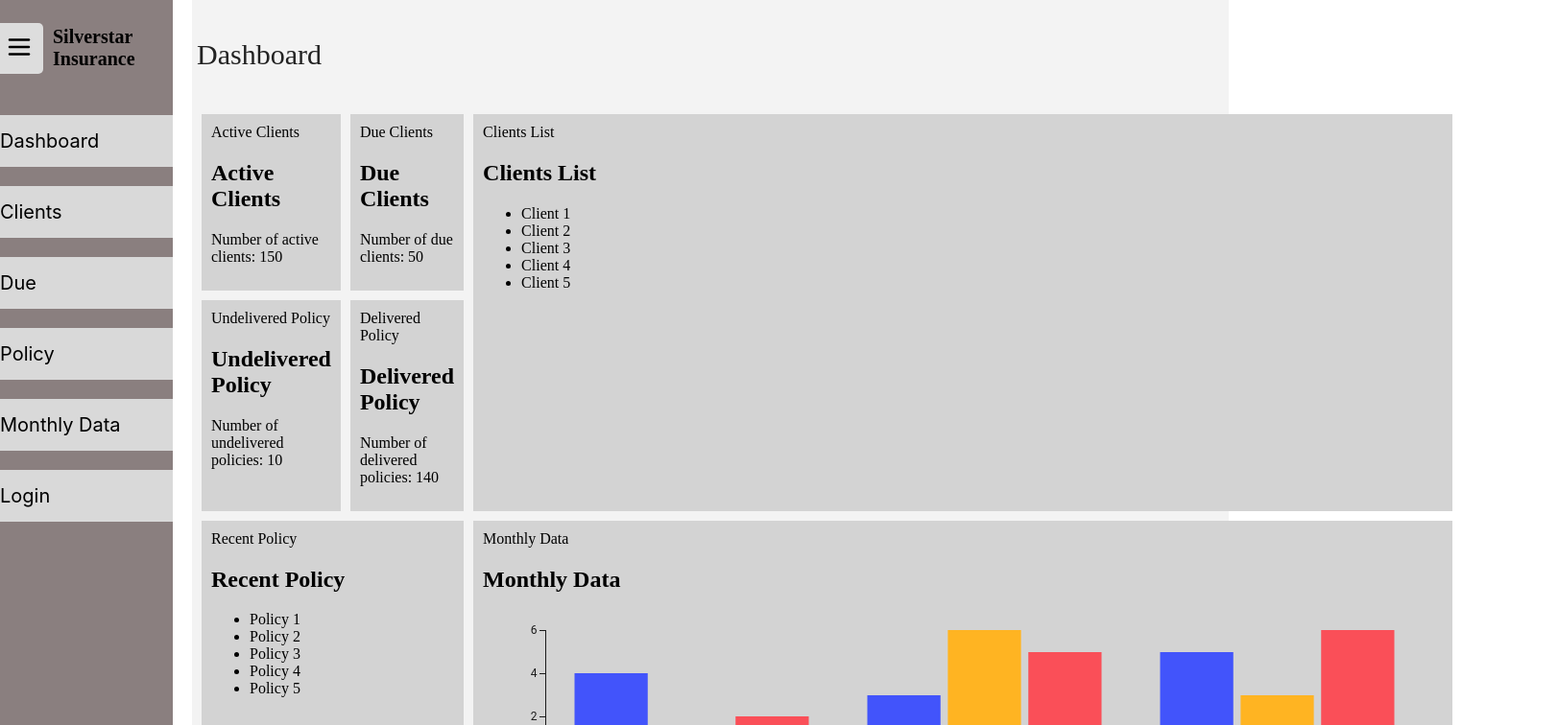
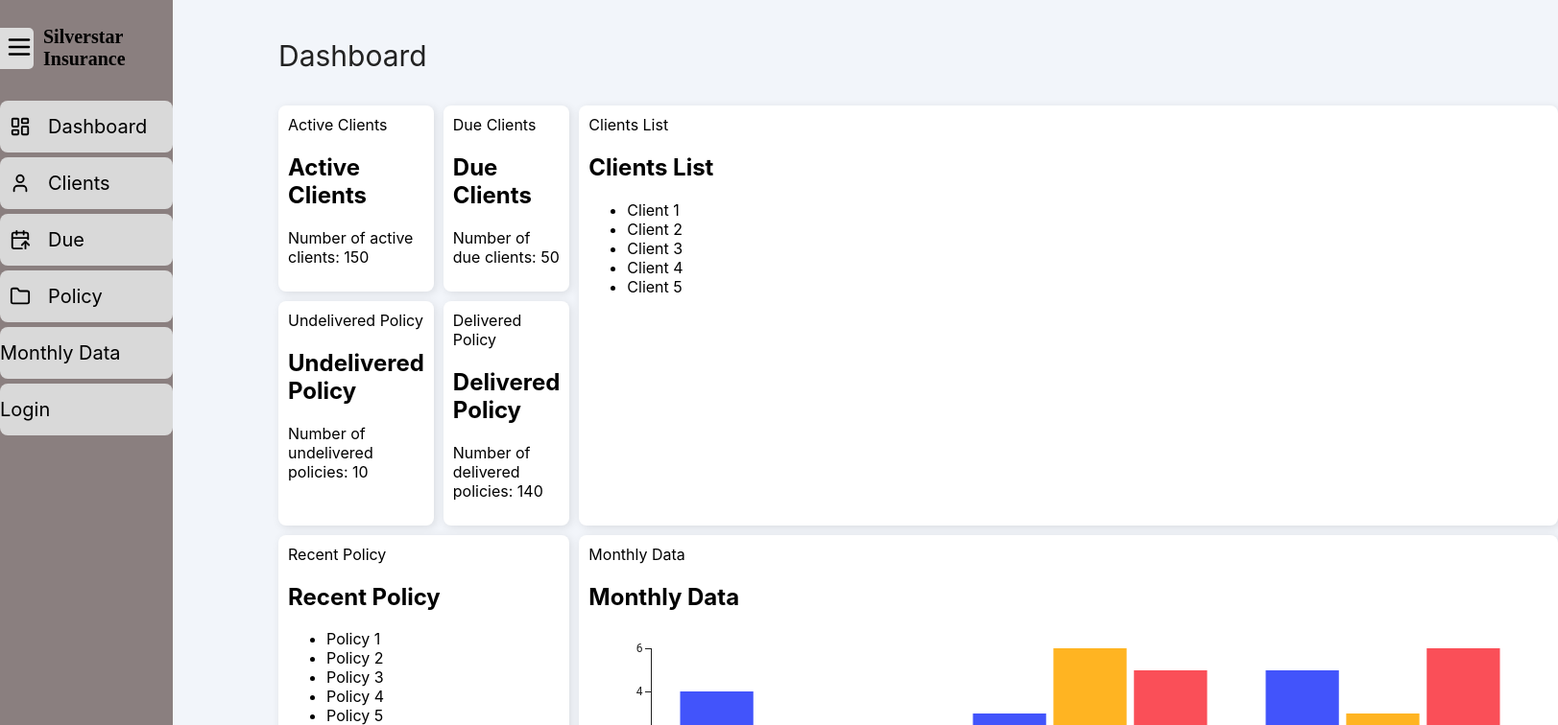
Before and after one commit to WNTERFX/insurance-client-page, a React (Create React App) app: page /appinsurance/MainArea/Dashboard in a window 1280 px wide. Shown: the top 756 px of the page at 96% size, 1623 px wide, since content can reach past the window. Built offline with nearby package versions, Linux system fonts and the light colour scheme.

Commit message:
i added icon  in leftside in different button pages and change the color

```diff
--- a/src/Client.js
+++ b/src/Client.js
@@ -3,7 +3,7 @@ export default function Client() {
     return(
         <div className="Client-container">
             <div className="Client-header">
-                <h2>Client</h2>
+                <p2>Client</p2>
             </div>
 
             <div className="Client-content">
--- a/src/Due.js
+++ b/src/Due.js
@@ -3,7 +3,7 @@ export default function Due() {
     return(
         <div className="Due-container">
             <div className="Due-header">
-                <h2>Due</h2>
+                <p2>Due</p2>
             </div>
 
             <div className="Due-content">
--- a/src/NavBar.js
+++ b/src/NavBar.js
@@ -25,25 +25,53 @@ export default function NavBar( {onMinimizeChange}) {
         <button className="nav-bar-button" onClick={handleMinimize}>
         <Menu className="nav-bar-icon" size={30} color="black" />
         </button>
-        {!isMinimize && <h1 className="logo">Silverstar Insurance</h1>}
+       {!isMinimize && <h1 className="logo">Silverstar Insurance</h1>}
 
     </div>
     <div className="side-bar">
 
       <Link to="/appinsurance/MainArea/Dashboard" className="side-bar-item">
-        {isMinimize ? <LuLayoutDashboard /> : "Dashboard"}
+       {isMinimize ? (
+         <LuLayoutDashboard />
+        ) : (
+          <div className="side-bar-label">
+            <LuLayoutDashboard className="side-bar-icon" />
+            <span>Dashboard</span>
+          </div>
+        )}
       </Link>
 
       <Link to="/appinsurance/MainArea/Client" className="side-bar-item">
-        {isMinimize ? <LuUser /> : "Clients"}
+        {isMinimize ? (
+          <LuUser />
+        ) : (
+          <div className="side-bar-label">
+            <LuUser className="side-bar-icon" />
+            <span>Clients</span>
+          </div>
+        )}
       </Link>
 
       <Link to="/appinsurance/MainArea/Due" className="side-bar-item">
-        {isMinimize ? <LuCalendarArrowUp /> : "Due"}
+        {isMinimize ? (
+          <LuCalendarArrowUp />
+        ) : (
+          <div className="side-bar-label">
+            <LuCalendarArrowUp className="side-bar-icon" />
+            <span>Due</span>
+         </div>
+        )}
       </Link>
 
       <Link to="/appinsurance/MainArea/Policy" className="side-bar-item">
-        {isMinimize ? <LuFolder /> : "Policy"}
+        {isMinimize ? (
+          <LuFolder />
+        ) : (
+          <div className="side-bar-label">
+            <LuFolder className="side-bar-icon" />
+            <span>Policy</span>
+          </div>
+        )}
       </Link>
 
       <Link to="#" className="side-bar-item">
--- a/src/Policy.js
+++ b/src/Policy.js
@@ -2,7 +2,7 @@ export default function Policy() {
     return(
         <div className="Policy-container">
             <div className="Policy-header">
-                <h2>Policy</h2>
+                <p2>Policy</p2>
             </div>
             <div className="policy-data-field">
                     <table className="policy-table">
--- a/src/styles/client-styles.css
+++ b/src/styles/client-styles.css
@@ -1,28 +1,46 @@
 * {
     box-sizing: border-box;
+}
+
+.Client-container{
+    background-color: #F2F5FA;
+    font-family: 'Inter', sans-serif;
 }
 
 .Client-container > div.Client-header {
 
     color: #222;
-    padding: 10px 5px 0px;
-    font-size: 25px;
+    padding: 40px 5px 0px;
+    font-size: 30px;
+    align-items: center;
+    padding: 40px 0px 10px 90px;
 
 }
 
 .Client-content{
     display: grid;
     grid-template-columns: repeat(3, 1fr);
-    gap: 5px;
-    width: 1350px;
+    gap: 10px;
+    width: 1490px;
     height: 200px;
     padding: 0px 10px 10px;
+    padding: 25px 0px 10px 90px;
 }
+
+.Client-content > div {
+
+    padding: 10px;
+
+}
+
 .Agents{
-    background: white;
     padding: 20px;
-    background-color: lightgray;
+    background-color: white;
     font-size: 20px;
+    border-radius: 8px;
+    box-shadow: 2px 2px 10px rgba(0, 0, 0, 0.1);
+
+
 }
 
 .Agents > p {
--- a/src/styles/dashboard-styles.css
+++ b/src/styles/dashboard-styles.css
@@ -1,11 +1,16 @@
 * {
     box-sizing: border-box;
+}
+.dashboard-container{
+    background-color: #F2F5FA;
+    font-family: 'Inter', sans-serif;
+
 }
 
 .dashboard-container > div.dashboard-header {
 
     color: #222;
-    padding: 10px 5px 0px;
+    padding: 10px 5px 0px 90px;
     font-size: 30px;
     align-items: center;
 
@@ -18,7 +23,7 @@
         "recentPolicies recentPolicies clientChart";
 
     gap: 10px;
-    padding: 15px 0px 10px 10px;
+    padding: 4px 10px 10px 90px;
 
 
 }
@@ -30,41 +35,55 @@
 }
 
 .dashboard-content > div.active-clients {
-    background-color: lightgray;
+    background-color: white;
     grid-area: activeclients;
+    border-radius: 8px;
+    box-shadow: 2px 2px 10px rgba(0, 0, 0, 0.1);
 
 
 }
 
 .dashboard-content > div.due-clients {
-    background-color: lightgray;
+    background-color: white;
     grid-area: duesClients;
+    border-radius: 8px;
+    box-shadow: 2px 2px 10px rgba(0, 0, 0, 0.1);
 
 }
 
 .dashboard-content > div.clients-list {
-    background-color: lightgray;
+    background-color: white;
     grid-area: clients;
     height: 100%;
+    border-radius: 8px;
+    box-shadow: 2px 2px 10px rgba(0, 0, 0, 0.1);
 }
 
 .dashboard-content > div.undelivered-policy {
-    background-color: lightgray;
+    background-color: white;
     grid-area: undelieveredPolicy;
+    border-radius: 8px;
+    box-shadow: 2px 2px 10px rgba(0, 0, 0, 0.1);
 }
 
 .dashboard-content > div.delivered-policy {
-    background-color: lightgray;
+    background-color: white;
     grid-area: deliveredPolicy;
+    border-radius: 8px;
+    box-shadow: 2px 2px 10px rgba(0, 0, 0, 0.1);
 }
 .dashboard-content > div.recent-policy {
-    background-color: lightgray;
+    background-color: white;
     grid-area: recentPolicies;
+    border-radius: 8px;
+    box-shadow: 2px 2px 10px rgba(0, 0, 0, 0.1);
 }
 
 .dashboard-content > div.monthly-data {
-    background-color: lightgray;
+    background-color: white;
     grid-area: clientChart;
+    border-radius: 8px;
+    box-shadow: 2px 2px 10px rgba(0, 0, 0, 0.1);
 }
 
 @media screen and (max-height: 600px) {
--- a/src/styles/due-styles.css
+++ b/src/styles/due-styles.css
@@ -1,13 +1,18 @@
 * {
     box-sizing: border-box;
+}
+.Due-container{
+    background-color: #F2F5FA;
+    font-family: 'Inter', sans-serif;
 }
 
 .Due-container > div.Due-header {
 
     color: #222;
-    padding: 10px 5px 0px;
-    font-size: 25px;
-
+    padding: 40px 5px 0px;
+    font-size: 30px;
+    align-items: center;
+    padding: 40px 0px 10px 90px;
 
 }
 
@@ -15,16 +20,16 @@
     display: grid;
     grid-template-columns: repeat(3, 1fr);
     gap: 5px;
-    width: 1350px;
+    width: 1490px;
     height: 200px;
-
-    padding: 15px 0px 10px 10px;
+    padding: 25px 0px 10px 90px;
 }
 .Due-total{
-    background: white;
     padding: 20px;
-    background-color: lightgray;
+    background-color: white;
     font-size: 20px;
+    border-radius: 8px;
+    box-shadow: 2px 2px 10px rgba(0, 0, 0, 0.1);
 }
 
 .Due-total > p {
--- a/src/styles/main_area-styles.css
+++ b/src/styles/main_area-styles.css
@@ -9,7 +9,6 @@
     flex: 5;
     margin-left: 200px;
     background-color: #f3f3f3;
-
     transition: margin 0.3s ease;
 }
 
--- a/src/styles/nav-styles.css
+++ b/src/styles/nav-styles.css
@@ -1,6 +1,7 @@
 body, html {
    margin: 0;
    padding: 0;
+   background-color: #F2F5FA;
 }
 
 .nav-bar {
@@ -29,7 +30,8 @@ body, html {
 
 .logo-bar .nav-bar-button {
    transition: transform 0.3s ease;
-
+   padding: 5px 0 5px 0;
+   padding-left: 10px;
 }
 
 
@@ -41,9 +43,10 @@ body, html {
    display: block;
    background-color: #D9D9D9;
    text-align:left;
-   margin-top: 20px;
+   margin-top: 5px;
    font-family: 'Inter', sans-serif;
    transition: padding 0.3s ease;
+   border-radius: 8px;
 
 
 }
@@ -71,12 +74,28 @@ body, html {
    font-size: 30px;
    padding-left: 10px;
    transition: padding 0.3s ease;
+   padding: 5px 0 5px 0;
+   text-align: center;
 
 }
+.side-bar-label {
+   display: flex;
+   align-items: center;
+   gap: 18px;
+   font-size: 22px;
+   padding-left: 10px;
+   font-size: 20px;
+}
+
+.side-bar-icon {
+   font-size: 22px;
+}
+
+
 
 @media screen and (min-width: 1080px) and (max-width: 2000px) {
    .nav-bar {
-      width: 180px;
+      width: 270px;
 
 
    }
@@ -89,12 +108,11 @@ body, html {
    .nav-bar .nav-bar-button {
       margin-left: -5px;
 
-
    }
 
    .side-bar .side-bar-item {
       font-size: 20px;
-      padding: 15px 0 15px 0;
+      padding: 10px 0 15px 0;
       transition: padding 0.3s ease;
 
    }
--- a/src/styles/policy-styles.css
+++ b/src/styles/policy-styles.css
@@ -2,14 +2,22 @@
     box-sizing: border-box;
 }
 
+.Policy-container{
+    background-color: #F2F5FA;
+    font-family: 'Inter', sans-serif;
+}
+
 .Policy-container {
-    padding: 0px 10px 10px;
-
+    padding: 10px 5px 0px 90px;
 
 }
 .Policy-container > div.policy-data-field {
-    background-color: lightgray;
+    background-color: white;
     margin-bottom: 10px;
+    border-radius: 8px;
+    padding: 10px;
+    box-shadow: 2px 2px 10px rgba(0, 0, 0, 0.1);
+
 
 }
 
@@ -17,16 +25,21 @@
 .Policy-container > div.Policy-header {
 
     color: #222;
-    font-size: 25px;
+    font-size: 30px;
+    padding: 30px 5px 0px;
+    margin-bottom: 33px;
+
 
 }
 
 .Policy-content{
-    background-color: lightgray;
+    background-color: #8A7F7F;
     padding: 40px;
     display: flex;
     justify-content: center;
     align-items: center;
+    border-radius: 8px;
+    box-shadow: 2px 2px 10px rgba(0, 0, 0, 0.1);
 
 }
 
```
Also changed, not shown: src/MainArea.js (+5 -5 lines).
